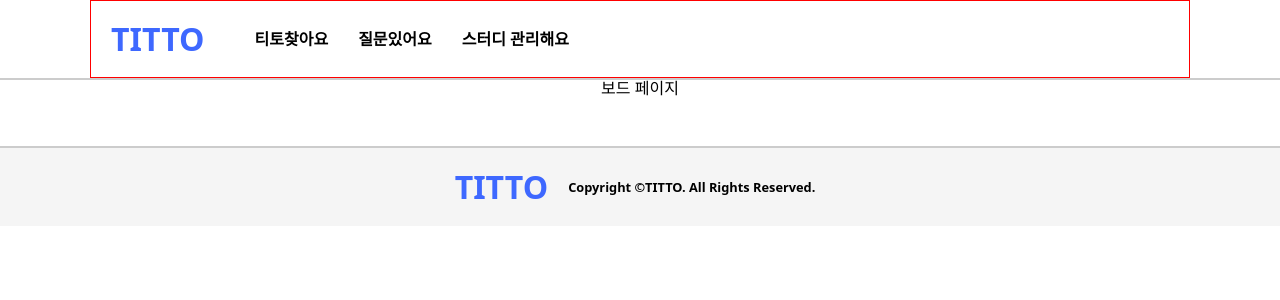
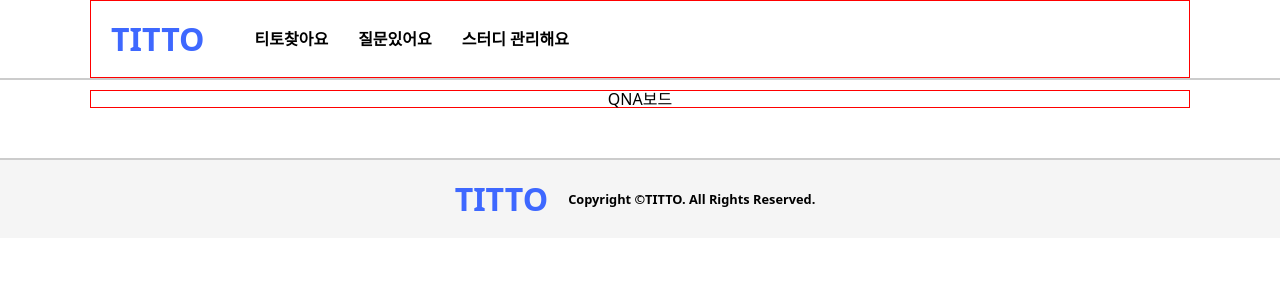
Before and after one commit to Zvckaya/TT_Frontend, a React (Vite) app: page /board/lists/qna/1 in a window 1280 px wide. Shown: the top 300 px of the page. Built offline with nearby package versions, Linux system fonts and the light colour scheme.

Commit message:
보드 라우팅/ 보드 페이지 1,2 추가

```diff
--- a/src/routes/board-route.tsx
+++ b/src/routes/board-route.tsx
@@ -1,10 +1,11 @@
 import React from "react";
 import { Routes, Route } from "react-router-dom";
+import BoardScreen from "../screens/board-screen";
 
 const BoardRoutes = () => {
   return (
     <Routes>
-      <Route path="lists/:boardId/:page" element={<h1>보드 페이지</h1>} />
+      <Route path="lists/:boardId/:page" element={<BoardScreen />} />
       <Route
         path="view/:boardId/:postId"
         element={<h1>보드 개인 글 조회</h1>}
--- /dev/null
+++ b/src/screens/board-screen.tsx
@@ -0,0 +1,22 @@
+import { useParams, useSearchParams } from "react-router-dom";
+import styled from "styled-components";
+import TittoBoard from "./board/tittoboard";
+import QnaBoard from "./board/qnaboard";
+
+const Wrapper = styled.div`
+  width: 100%;
+  border: 1px solid red;
+  margin-top: 10px;
+`;
+
+const BoardScreen = () => {
+  const [serachParams] = useSearchParams();
+  const { boardId, page } = useParams();
+  console.log(boardId);
+
+  return (
+    <Wrapper>{boardId === "titto" ? <TittoBoard /> : <QnaBoard />}</Wrapper>
+  );
+};
+
+export default BoardScreen;
--- /dev/null
+++ b/src/screens/board/qnaboard.tsx
@@ -0,0 +1,5 @@
+const QnaBoard = () => {
+  return <div>QNA보드</div>;
+};
+
+export default QnaBoard;
--- /dev/null
+++ b/src/screens/board/tittoboard.tsx
@@ -0,0 +1,5 @@
+const TittoBoard = () => {
+  return <div>티토 보드</div>;
+};
+
+export default TittoBoard;
```
